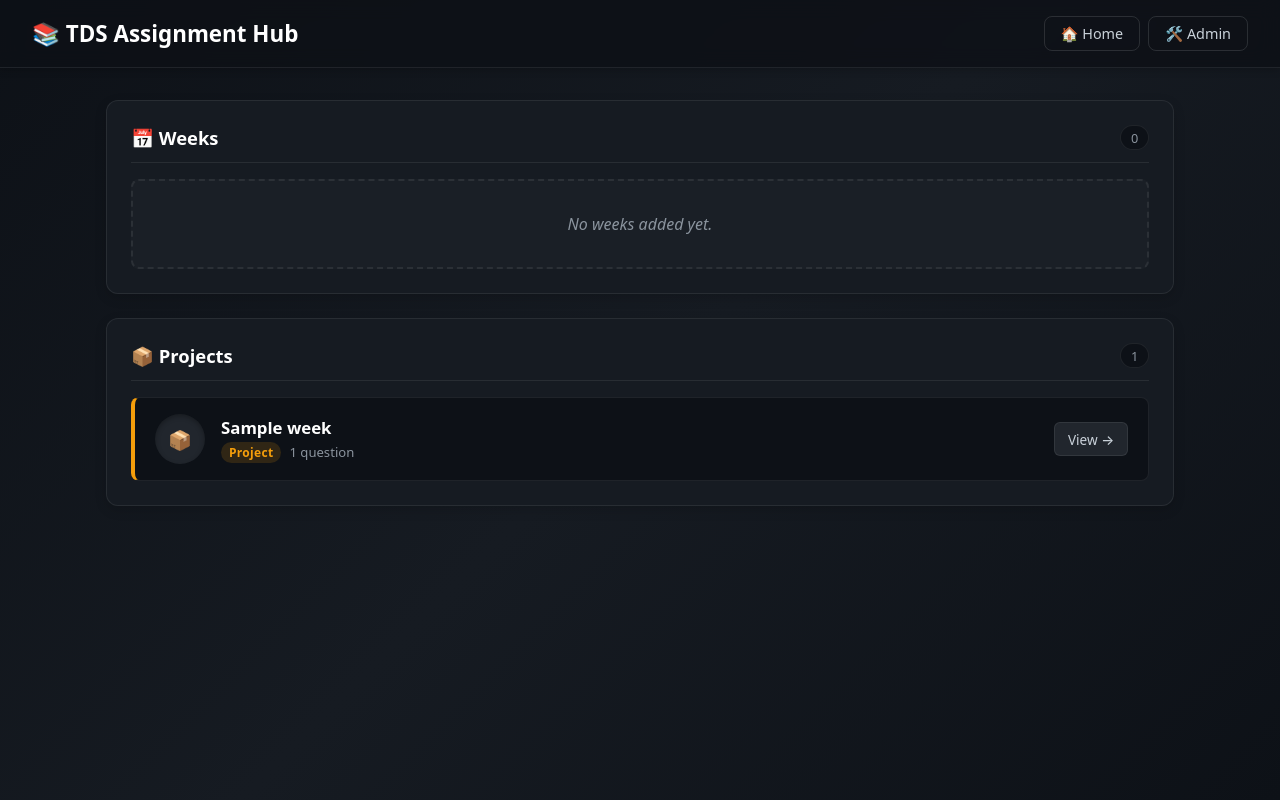
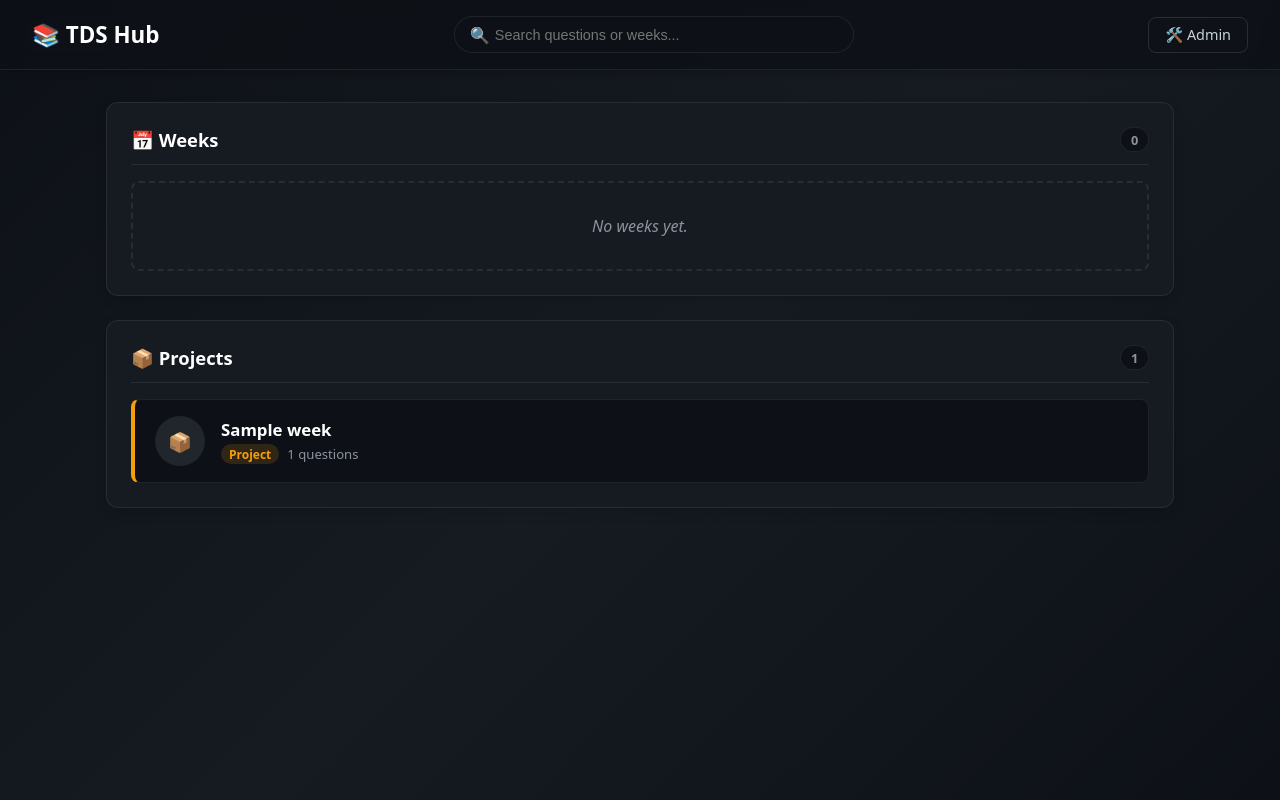
Before and after one commit to stork080/tds-homework, a Flask app: page / in a window 1280 px wide. Run offline with Flask 3, Linux system fonts and the light colour scheme; tables that the repository leaves empty hold one stand-in row (values such as "Sample post"); parts of the project's set-up code (start-up, migrations or seed data) failed here and were passed over; some libraries are stand-ins or nearby versions.

Commit message:
Update index.html

```diff
--- a/templates/index.html
+++ b/templates/index.html
@@ -5,329 +5,170 @@
   <meta name="viewport" content="width=device-width, initial-scale=1">
   <title>TDS Assignment Hub</title>
   <style>
-    :root {
-      --primary: #0366d6;
-      --primary-dark: #0250a3;
-      --bg: #0d1117;
-      --panel-bg: #161b22;
-      --border: rgba(255,255,255,.08);
-      --text: #e6edf3;
-      --text-muted: #8b949e;
-    }
+    :root { --primary: #0366d6; --bg: #0d1117; --panel-bg: #161b22; --border: rgba(255,255,255,.08); --text: #e6edf3; --text-muted: #8b949e; }
     * { box-sizing: border-box; }
-    body {
-      margin: 0;
-      font-family: system-ui, -apple-system, sans-serif;
-      background: linear-gradient(135deg, #0d1117 0%, #161b22 50%, #0d1117 100%);
-      background-attachment: fixed;
-      color: var(--text);
-      min-height: 100vh;
-    }
-    a { text-decoration: none; color: inherit; }
+    body { margin: 0; font-family: system-ui, sans-serif; background: linear-gradient(135deg, #0d1117 0%, #161b22 50%, #0d1117 100%); background-attachment: fixed; color: var(--text); min-height: 100vh; }
+    header { background: rgba(13, 17, 23, 0.85); backdrop-filter: blur(10px); border-bottom: 1px solid var(--border); padding: 1rem 2rem; display: flex; justify-content: space-between; align-items: center; position: sticky; top: 0; z-index: 100; box-shadow: 0 2px 8px rgba(0,0,0,.2); }
+    header h1 { margin: 0; font-size: 1.4rem; color: #fff; }
 
-    /* ===== HEADER ===== */
-    header {
-      background: rgba(13, 17, 23, 0.85);
-      backdrop-filter: blur(10px);
-      border-bottom: 1px solid var(--border);
-      padding: 1rem 2rem;
-      display: flex;
-      justify-content: space-between;
-      align-items: center;
-      position: sticky;
-      top: 0;
-      z-index: 100;
-      box-shadow: 0 2px 8px rgba(0,0,0,.2);
-    }
-    header h1 {
-      margin: 0;
-      font-size: 1.4rem;
-      display: flex;
-      align-items: center;
-      gap: .5rem;
-      color: #fff;
-      font-weight: 700;
-    }
-    header nav { display: flex; gap: .5rem; }
-    header nav a {
-      color: #c9d1d9;
-      padding: .45rem 1rem;
-      border-radius: 8px;
-      border: 1px solid rgba(255,255,255,.12);
-      font-size: .9rem;
-      font-weight: 500;
-      transition: all .2s ease;
-    }
-    header nav a:hover {
-      background: rgba(88,166,255,.15);
-      border-color: #58a6ff;
-      color: #fff;
-      transform: translateY(-1px);
-    }
+    /* Search Bar */
+    .search-container { flex: 1; max-width: 400px; margin: 0 2rem; position: relative; }
+    .search-container input { width: 100%; padding: .6rem 1rem .6rem 2.5rem; background: var(--bg); border: 1px solid var(--border); border-radius: 20px; color: white; font-size: .9rem; transition: all .2s; }
+    .search-container input:focus { outline: none; border-color: #58a6ff; box-shadow: 0 0 0 3px rgba(88,166,255,.15); }
+    .search-icon { position: absolute; left: 1rem; top: 50%; transform: translateY(-50%); color: var(--text-muted); }
 
-    /* ===== MAIN WRAPPER ===== */
-    .admin-wrap {
-      max-width: 1100px;
-      margin: 2rem auto;
-      padding: 0 1rem 4rem;
-    }
+    header nav a { color: #c9d1d9; text-decoration: none; padding: .45rem 1rem; border-radius: 8px; border: 1px solid rgba(255,255,255,.12); font-size: .9rem; transition: all .2s; }
+    header nav a:hover { background: rgba(88,166,255,.15); border-color: #58a6ff; color: #fff; }
 
-    /* ===== PANELS ===== */
-    .panel {
-      background: var(--panel-bg);
-      border: 1px solid var(--border);
-      border-radius: 12px;
-      padding: 1.5rem;
-      margin-bottom: 1.5rem;
-      box-shadow: 0 4px 12px rgba(0,0,0,.15);
-      animation: fadeUp .4s ease;
-    }
-    @keyframes fadeUp {
-      from { opacity: 0; transform: translateY(10px); }
-      to { opacity: 1; transform: translateY(0); }
-    }
+    .admin-wrap { max-width: 1100px; margin: 2rem auto; padding: 0 1rem 4rem; }
+    .panel { background: var(--panel-bg); border: 1px solid var(--border); border-radius: 12px; padding: 1.5rem; margin-bottom: 1.5rem; box-shadow: 0 4px 12px rgba(0,0,0,.15); }
+    .panel h2 { margin: 0 0 1rem; font-size: 1.15rem; display: flex; align-items: center; gap: .5rem; border-bottom: 1px solid var(--border); padding-bottom: .75rem; color: #fff; }
+    .panel h2 .count { margin-left: auto; background: var(--bg); padding: .15rem .6rem; border-radius: 20px; font-size: .8rem; color: var(--text-muted); border: 1px solid var(--border); }
 
-    .panel h2 {
-      margin: 0 0 1rem;
-      font-size: 1.15rem;
-      display: flex;
-      align-items: center;
-      gap: .5rem;
-      border-bottom: 1px solid var(--border);
-      padding-bottom: .75rem;
-      color: #fff;
-    }
-    .panel h2 .count {
-      margin-left: auto;
-      background: var(--bg);
-      padding: .15rem .6rem;
-      border-radius: 20px;
-      font-size: .8rem;
-      font-weight: normal;
-      color: var(--text-muted);
-      border: 1px solid var(--border);
-    }
-
-    /* ===== ITEM LISTS (Exactly like Admin) ===== */
-    #week-list, #project-list {
-      display: flex;
-      flex-direction: column;
-      gap: .5rem;
-    }
-    .item {
-      display: flex;
-      align-items: center;
-      gap: 1rem;
-      padding: 1rem 1.25rem;
-      background: var(--bg);
-      border-left: 4px solid var(--primary);
-      border-radius: 8px;
-      transition: all .2s ease;
-      cursor: pointer;
-      border: 1px solid var(--border);
-      border-left-width: 4px;
-    }
-    .item:hover {
-      background: #1c2128;
-      transform: translateX(4px);
-      border-color: #58a6ff;
-      box-shadow: 0 4px 12px rgba(88,166,255,.1);
-    }
-    .item.is-project {
-      border-left-color: #f59e0b;
-    }
-    .item.is-project:hover {
-      border-color: #f59e0b;
-      box-shadow: 0 4px 12px rgba(245,158,11,.1);
-    }
-
-    /* The big icon inside the row */
-    .item .gear-icon {
-      width: 50px;
-      height: 50px;
-      background: #21262d;
-      border-radius: 50%;
-      display: flex;
-      align-items: center;
-      justify-content: center;
-      font-size: 1.2rem;
-      font-weight: 800;
-      color: #58a6ff;
-      flex-shrink: 0;
-      transition: all .3s ease;
-      box-shadow: inset 0 2px 5px rgba(0,0,0,.3);
-    }
-    .item.is-project .gear-icon {
-      color: #f59e0b;
-    }
-    .item:hover .gear-icon {
-      transform: scale(1.15) rotate(10deg);
-      background: #2d333b;
-    }
-
-    .item .item-info { flex: 1; min-width: 0; }
-    .item .item-title {
-      font-weight: 600;
-      font-size: 1.05rem;
-      margin-bottom: .2rem;
-      color: #fff;
-    }
-    .item .item-sub {
-      font-size: .82rem;
-      color: var(--text-muted);
-      display: flex;
-      align-items: center;
-      gap: .5rem;
-    }
-    .item .item-actions {
-      display: flex;
-      gap: .5rem;
-      flex-shrink: 0;
-    }
-
-    /* ===== BUTTONS ===== */
-    .btn {
-      background: var(--primary);
-      color: white;
-      border: none;
-      padding: .5rem 1rem;
-      border-radius: 6px;
-      cursor: pointer;
-      font-size: .9rem;
-      font-weight: 500;
-      transition: background .15s, transform .05s;
-      display: inline-flex;
-      align-items: center;
-      gap: .35rem;
-    }
-    .btn:hover { background: var(--primary-dark); }
-    .btn-secondary {
-      background: #21262d;
-      color: #c9d1d9;
-      border: 1px solid var(--border);
-    }
-    .btn-secondary:hover { background: #30363d; color: #fff; }
-
-    /* Badges */
-    .badge {
-      display: inline-block;
-      padding: .1rem .5rem;
-      border-radius: 12px;
-      font-size: .75rem;
-      font-weight: 600;
-      letter-spacing: .3px;
-    }
+    #week-list, #project-list { display: flex; flex-direction: column; gap: .5rem; }
+    .item { display: flex; align-items: center; gap: 1rem; padding: 1rem 1.25rem; background: var(--bg); border-left: 4px solid var(--primary); border-radius: 8px; transition: all .2s; cursor: pointer; border: 1px solid var(--border); border-left-width: 4px; text-decoration: none; color: inherit; }
+    .item:hover { background: #1c2128; transform: translateX(4px); border-color: #58a6ff; box-shadow: 0 4px 12px rgba(88,166,255,.1); }
+    .item.is-project { border-left-color: #f59e0b; }
+    .item.is-project:hover { border-color: #f59e0b; box-shadow: 0 4px 12px rgba(245,158,11,.1); }
+    .gear-icon { width: 50px; height: 50px; background: #21262d; border-radius: 50%; display: flex; align-items: center; justify-content: center; font-size: 1.2rem; font-weight: 800; color: #58a6ff; flex-shrink: 0; transition: all .3s; }
+    .item.is-project .gear-icon { color: #f59e0b; }
+    .item:hover .gear-icon { transform: scale(1.15) rotate(10deg); background: #2d333b; }
+    .item-info { flex: 1; min-width: 0; }
+    .item-title { font-weight: 600; font-size: 1.05rem; color: #fff; }
+    .item-sub { font-size: .82rem; color: var(--text-muted); display: flex; align-items: center; gap: .5rem; margin-top: .2rem; }
+    .badge { display: inline-block; padding: .1rem .5rem; border-radius: 12px; font-size: .75rem; font-weight: 600; }
     .badge-week { background: rgba(3,102,214,.15); color: #58a6ff; }
     .badge-project { background: rgba(245,158,11,.15); color: #f59e0b; }
 
-    /* Empty state */
-    .empty-state {
-      text-align: center;
-      padding: 2rem;
-      color: var(--text-muted);
-      font-style: italic;
-      border: 2px dashed var(--border);
-      border-radius: 8px;
-      background: rgba(255,255,255,.02);
-    }
+    .empty-state { text-align: center; padding: 2rem; color: var(--text-muted); font-style: italic; border: 2px dashed var(--border); border-radius: 8px; }
 
-    @media (max-width: 640px) {
-      header { padding: 1rem; }
-      header h1 { font-size: 1.2rem; }
-      .item { flex-direction: row; padding: .8rem; gap: .75rem; }
-      .item .gear-icon { width: 40px; height: 40px; font-size: 1rem; }
-      .item .item-actions { display: none; } /* Hide arrow button on mobile, whole row is clickable */
+    @media (max-width: 768px) {
+      header { flex-direction: column; gap: 1rem; padding: 1rem; }
+      .search-container { margin: 0; width: 100%; max-width: none; }
     }
   </style>
 </head>
 <body>
   <header>
-    <h1>📚 TDS Assignment Hub</h1>
-    <nav>
-      <a href="/">🏠 Home</a>
-      <a href="/admin">🛠️ Admin</a>
-    </nav>
+    <h1>📚 TDS Hub</h1>
+    <div class="search-container">
+      <span class="search-icon">🔍</span>
+      <input type="text" id="global-search" placeholder="Search questions or weeks..." onkeyup="searchApp()">
+    </div>
+    <nav><a href="/admin">🛠️ Admin</a></nav>
   </header>
 
   <div class="admin-wrap">
-    <!-- Weeks Panel -->
-    <div class="panel">
-      <h2>📅 Weeks <span class="count" id="week-count">0</span></h2>
-      <div id="week-list">
-        <div class="empty-state">Loading weeks...</div>
-      </div>
+    <div class="panel" id="search-results-panel" style="display:none;">
+      <h2>🔍 Search Results</h2>
+      <div id="search-results"></div>
     </div>
 
-    <!-- Projects Panel -->
-    <div class="panel">
+    <div class="panel" id="main-weeks-panel">
+      <h2>📅 Weeks <span class="count" id="week-count">0</span></h2>
+      <div id="week-list"><div class="empty-state">Loading...</div></div>
+    </div>
+
+    <div class="panel" id="main-projects-panel">
       <h2>📦 Projects <span class="count" id="project-count">0</span></h2>
-      <div id="project-list">
-        <div class="empty-state">Loading projects...</div>
-      </div>
+      <div id="project-list"><div class="empty-state">Loading...</div></div>
     </div>
   </div>
 
   <script>
-    function escapeHtml(s) {
-      return String(s || '').replace(/&/g,'&amp;').replace(/</g,'&lt;').replace(/>/g,'&gt;');
+    let allWeeksData = [];
+    let allQuestionsData = []; // Flat list for search
+
+    function escapeHtml(s) { return String(s || '').replace(/&/g,'&amp;').replace(/</g,'&lt;').replace(/>/g,'&gt;'); }
+
+    async function loadData() {
+      const res = await fetch('/api/weeks');
+      allWeeksData = await res.json();
+
+      // Fetch all questions for search
+      for (let w of allWeeksData) {
+        const qRes = await fetch('/api/weeks/' + w.id);
+        const qData = await qRes.json();
+        qData.questions.forEach(q => {
+          allQuestionsData.push({ ...q, weekName: w.name, weekId: w.id, isProject: w.is_project });
+        });
+      }
+      renderHome();
     }
 
-    fetch('/api/weeks').then(r => r.json()).then(weeks => {
+    function renderHome() {
       const wkList = document.getElementById('week-list');
       const prList = document.getElementById('project-list');
-      const wCount = document.getElementById('week-count');
-      const pCount = document.getElementById('project-count');
+      const weeksArr = allWeeksData.filter(w => !w.is_project);
+      const projsArr = allWeeksData.filter(w => w.is_project);
 
-      const weeksArr = weeks.filter(w => !w.is_project);
-      const projsArr = weeks.filter(w => w.is_project);
+      document.getElementById('week-count').textContent = weeksArr.length;
+      document.getElementById('project-count').textContent = projsArr.length;
 
-      wCount.textContent = weeksArr.length;
-      pCount.textContent = projsArr.length;
-
-      function renderList(arr, container, isProject) {
+      function renderItems(arr, container, isProject) {
         container.innerHTML = '';
-        if (!arr.length) {
-          container.innerHTML = `<div class="empty-state">No ${isProject ? 'projects' : 'weeks'} added yet.</div>`;
-          return;
-        }
-
+        if (!arr.length) return container.innerHTML = `<div class="empty-state">No ${isProject ? 'projects' : 'weeks'} yet.</div>`;
         arr.forEach(w => {
-          // Extract number for the icon
-          let iconText = '⚙️';
           const numMatch = w.name.match(/\d+/);
-          if (numMatch) {
-            iconText = isProject ? 'P' + numMatch[0] : numMatch[0];
-          } else if (isProject) {
-            iconText = '📦';
-          }
-
-          const div = document.createElement('div');
-          div.className = 'item' + (isProject ? ' is-project' : '');
-          div.onclick = () => location.href = '/week/' + w.id;
-
-          div.innerHTML = `
+          const iconText = numMatch ? (isProject ? 'P' + numMatch[0] : numMatch[0]) : (isProject ? '📦' : '⚙️');
+          const a = document.createElement('a');
+          a.href = '/week/' + w.id;
+          a.className = 'item' + (isProject ? ' is-project' : '');
+          a.innerHTML = `
             <div class="gear-icon">${iconText}</div>
             <div class="item-info">
               <div class="item-title">${escapeHtml(w.name)}</div>
-              <div class="item-sub">
-                <span class="badge ${isProject ? 'badge-project' : 'badge-week'}">${isProject ? 'Project' : 'Week'}</span>
-                ${w.question_count} question${w.question_count === 1 ? '' : 's'}
-              </div>
-            </div>
-            <div class="item-actions">
-              <span class="btn btn-secondary" style="padding:.4rem .8rem; font-size:.85rem;">View →</span>
-            </div>
-          `;
-          container.appendChild(div);
+              <div class="item-sub"><span class="badge ${isProject ? 'badge-project' : 'badge-week'}">${isProject ? 'Project' : 'Week'}</span> ${w.question_count} questions</div>
+            </div>`;
+          container.appendChild(a);
         });
       }
+      renderItems(weeksArr, wkList, false);
+      renderItems(projsArr, prList, true);
+    }
 
-      renderList(weeksArr, wkList, false);
-      renderList(projsArr, prList, true);
-    }).catch(err => {
-      document.getElementById('week-list').innerHTML = '<div class="empty-state">Error loading data.</div>';
-      document.getElementById('project-list').innerHTML = '';
-    });
+    function searchApp() {
+      const query = document.getElementById('global-search').value.toLowerCase().trim();
+      const resultsPanel = document.getElementById('search-results-panel');
+      const mainWeeks = document.getElementById('main-weeks-panel');
+      const mainProjects = document.getElementById('main-projects-panel');
+
+      if (!query) {
+        resultsPanel.style.display = 'none';
+        mainWeeks.style.display = 'block';
+        mainProjects.style.display = 'block';
+        return;
+      }
+
+      mainWeeks.style.display = 'none';
+      mainProjects.style.display = 'none';
+      resultsPanel.style.display = 'block';
+
+      const matches = allQuestionsData.filter(q =>
+        q.title.toLowerCase().includes(query) || q.weekName.toLowerCase().includes(query)
+      );
+
+      const container = document.getElementById('search-results');
+      container.innerHTML = '';
+      if (!matches.length) {
+        container.innerHTML = '<div class="empty-state">No questions found matching your search.</div>';
+        return;
+      }
+
+      matches.forEach(q => {
+        const a = document.createElement('a');
+        a.href = '/question/' + q.id;
+        a.className = 'item';
+        a.innerHTML = `
+          <div class="item-info">
+            <div class="item-title">${escapeHtml(q.title)}</div>
+            <div class="item-sub">Found in: ${escapeHtml(q.weekName)}</div>
+          </div>`;
+        container.appendChild(a);
+      });
+    }
+
+    loadData();
   </script>
 </body>
 </html>
```
